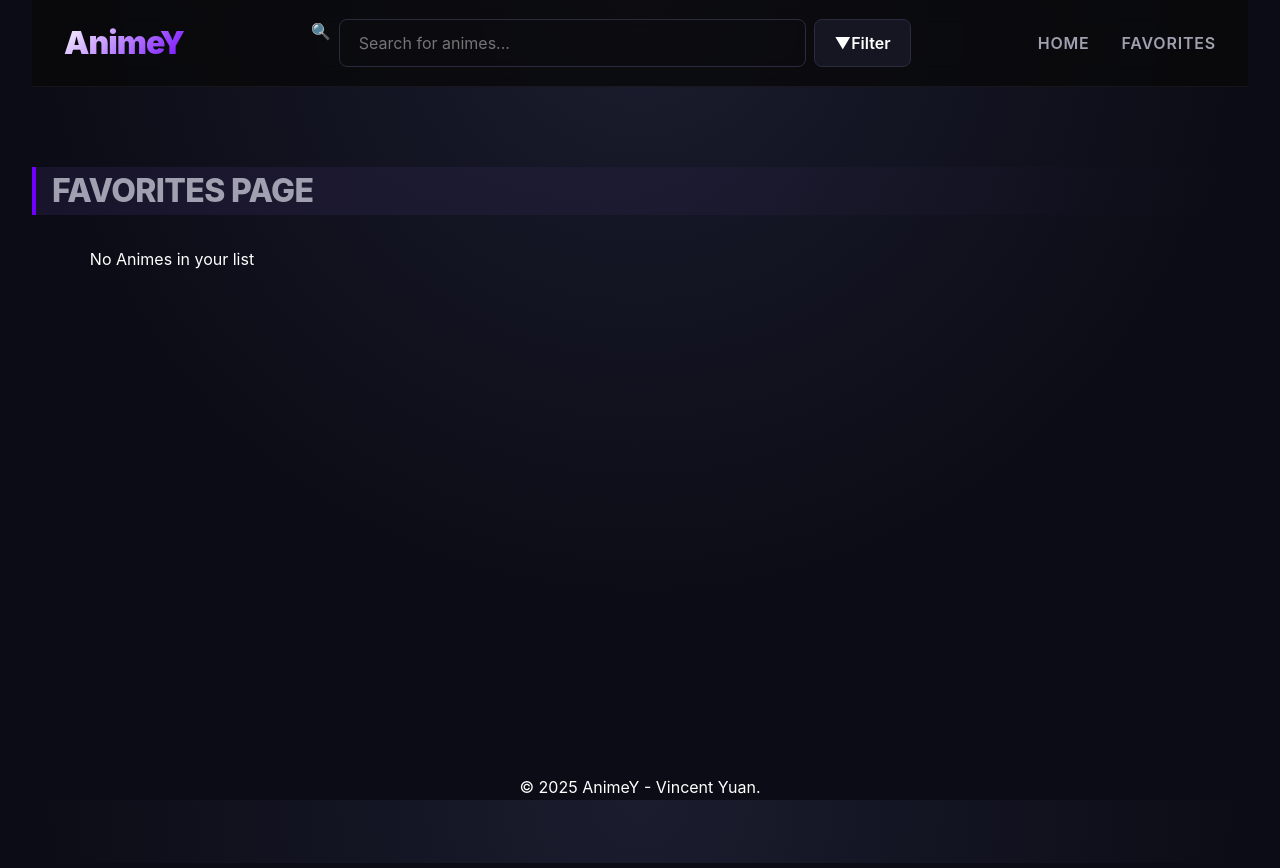
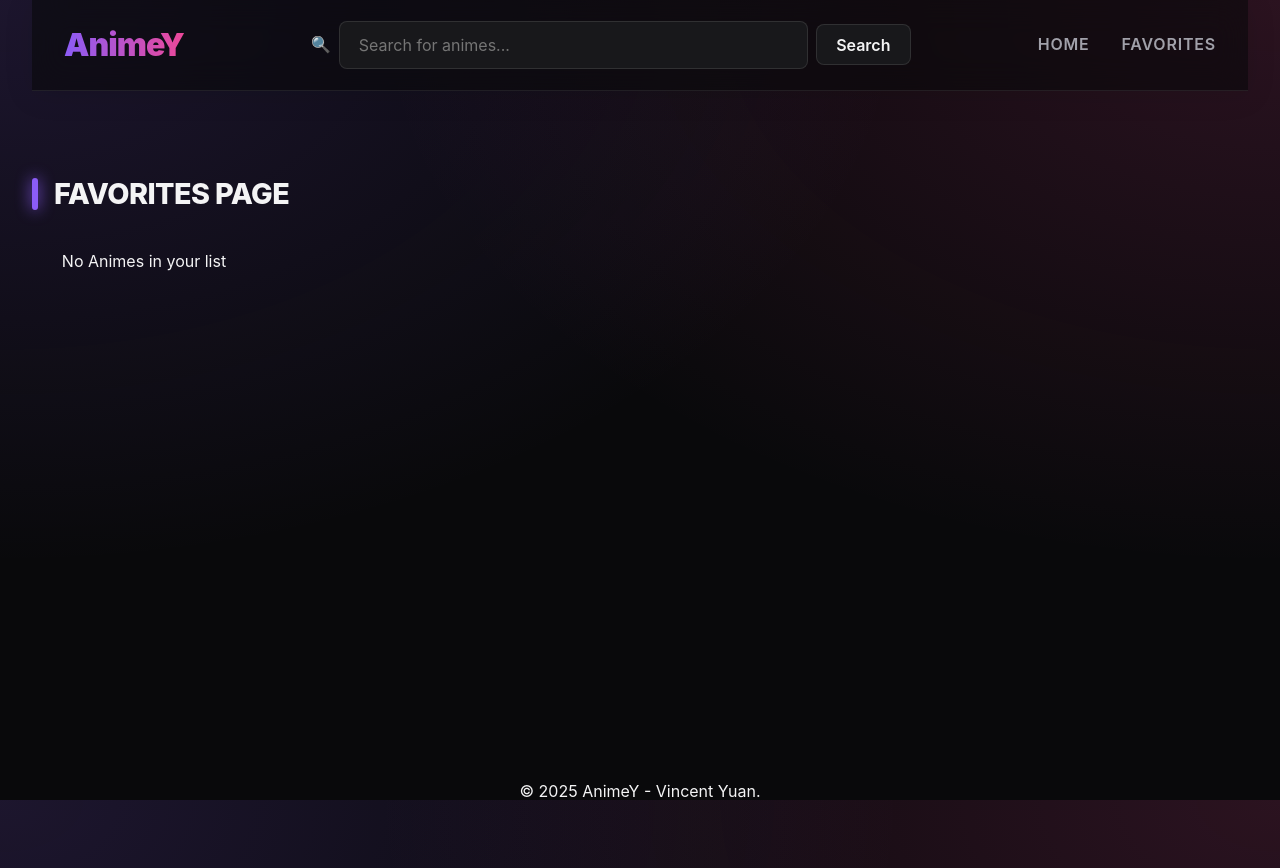
Before and after one commit to VincentYuann/Coding-Dojo, a React (Vite) app in the folder react-projects/frontend/: page /favorites in a window 1280 px wide. Built offline with nearby package versions, Linux system fonts and the light colour scheme.

Commit message:
asked gemini to generate CSS

```diff
--- a/react-projects/frontend/src/components/NavBar.jsx
+++ b/react-projects/frontend/src/components/NavBar.jsx
@@ -27,7 +27,7 @@ export default function NavBar() {
                     onChange={(e) => setText(e.target.value)}
                 />
                 <button type="button" className="filter-button" onClick={handleSubmit}>
-                    ▼Filter
+                    Search
                 </button>
             </form>
 
--- a/react-projects/frontend/src/css/App.css
+++ b/react-projects/frontend/src/css/App.css
@@ -1,9 +1,8 @@
 /* src/css/App.css */
 
-/* --- Main Layout (1440p Optimized) --- */
+/* --- Main Layout --- */
 #root {
   width: 100%;
-  /* Increased max-width to look good on 1440p screens */
   max-width: 2000px;
   margin: 0 auto;
   padding: 0 2rem 4rem;
@@ -17,18 +16,27 @@
 
 /* --- Headers --- */
 h2 {
-  font-size: 2rem;
+  font-size: 1.8rem;
   font-weight: 800;
   margin-bottom: 2rem;
   text-align: left;
   text-transform: uppercase;
   letter-spacing: -0.02em;
   /* Neon accent line on the left */
-  border-left: 4px solid var(--accent-primary);
-  padding-left: 1rem;
-  /* Fade gradient text background */
-  background: linear-gradient(90deg, rgba(139, 92, 246, 0.1) 0%, transparent 100%);
-  border-radius: 0 8px 8px 0;
+  display: flex;
+  align-items: center;
+  gap: 1rem;
+  color: var(--text-primary);
+}
+
+h2::before {
+  content: '';
+  display: block;
+  width: 6px;
+  height: 2rem;
+  background: var(--accent-primary);
+  border-radius: 4px;
+  box-shadow: 0 0 15px var(--accent-primary); /* Neon glow */
 }
 
 /* --- NavBar --- */
@@ -40,10 +48,11 @@ h2 {
   margin-bottom: 3rem;
 
   /* Glassmorphism Effect */
-  background: rgba(9, 9, 11, 0.8);
-  backdrop-filter: blur(12px);
-  -webkit-backdrop-filter: blur(12px);
-  border-bottom: 1px solid rgba(255, 255, 255, 0.05);
+  background: rgba(9, 9, 11, 0.6);
+  backdrop-filter: blur(16px);
+  -webkit-backdrop-filter: blur(16px);
+  border-bottom: 1px solid rgba(255, 255, 255, 0.08);
+  box-shadow: 0 4px 30px rgba(0, 0, 0, 0.1);
 
   position: sticky;
   top: 0;
@@ -56,7 +65,7 @@ h2 {
   color: var(--text-primary);
   letter-spacing: -1px;
   /* Text Gradient */
-  background: linear-gradient(135deg, #fff 0%, var(--accent-primary) 100%);
+  background: linear-gradient(to right, var(--accent-primary), var(--accent-secondary));
   -webkit-background-clip: text;
   -webkit-text-fill-color: transparent;
 }
@@ -97,16 +106,17 @@ h2 {
   width: 100%;
 }
 
-/* --- Search Form --- */
-.search-form {
+/* --- NavBar Search Form --- */
+.navbar .search-form {
   display: flex;
   gap: 0.5rem;
   width: 100%;
   max-width: 600px;
   margin: 0 2rem;
+  align-items: center;
 }
 
-.search-input {
+.navbar .search-input {
   flex-grow: 1;
   background-color: var(--bg-surface);
   border: 1px solid var(--border-color);
@@ -117,41 +127,68 @@ h2 {
   transition: all 0.2s ease;
 }
 
-.search-input:focus {
+.navbar .search-input:focus {
   outline: none;
   border-color: var(--accent-primary);
   box-shadow: 0 0 0 2px rgba(139, 92, 246, 0.2);
   background-color: #202024;
 }
 
-.search-button {
-  background-color: var(--accent-primary);
-  color: white;
-  font-weight: 600;
-  border: none;
-  padding: 0 1.5rem;
-  border-radius: 8px;
-  transition: all 0.2s ease;
+/* --- Filter Bar --- */
+.filter-bar {
+  background: var(--bg-surface);
+  border: 1px solid var(--border-color);
+  padding: 1.5rem;
+  border-radius: 16px;
+  box-shadow: var(--shadow-lg);
+  margin-bottom: 3rem;
+  text-align: left;
 }
 
-.search-button:hover {
-  background-color: var(--accent-dark);
-  box-shadow: var(--shadow-neon);
+/* Ensure the form inside FilterBar stacks vertically initially */
+.filter-bar .search-form {
+  display: flex;
+  flex-direction: column;
+  gap: 1.5rem;
+  width: 100%;
+  max-width: 100%; /* Use full width of container */
+  margin: 0;
 }
 
-/* --- Filter Bar --- */
-.filter-bar {
-  display: flex;
-  align-items: center;
-  gap: 1.5rem;
-  background-color: var(--bg-surface);
-  padding: 1rem 2rem;
-  border-radius: 12px;
-  border: 1px solid var(--border-color);
-  margin-bottom: 3rem;
-  flex-wrap: wrap;
+/* --- 1. Search Input Merged with Icon --- */
+.filter-search-input {
+  position: relative;
+  width: 100%;
 }
 
+.filter-search-input input {
+  width: 100%;
+  background-color: var(--bg-body);
+  border: 1px solid var(--border-color);
+  color: var(--text-primary);
+  padding: 0.8rem 1rem 0.8rem 3rem; /* Left padding creates space for icon */
+  border-radius: 8px;
+  font-size: 1rem;
+  outline: none;
+  transition: border-color 0.2s;
+}
+
+.filter-search-input input:focus {
+  border-color: var(--accent-primary);
+  box-shadow: 0 0 0 2px rgba(139, 92, 246, 0.2);
+}
+
+.filter-search-input .search-icon {
+  position: absolute;
+  left: 1rem;
+  top: 50%;
+  transform: translateY(-50%);
+  pointer-events: none; /* Allows clicks to pass through to the input */
+  font-size: 1.1rem;
+  opacity: 0.7;
+}
+
+/* --- 2. Horizontal Filters --- */
 .filter-bar h3 {
   margin: 0;
   font-size: 0.9rem;
@@ -160,6 +197,42 @@ h2 {
   color: var(--text-secondary);
 }
 
+.filters {
+  display: flex;
+  flex-wrap: wrap; /* Allows wrapping on small screens */
+  gap: 1rem;
+  align-items: center;
+  width: 100%;
+}
+
+.filter-group {
+  display: flex;
+  align-items: center;
+}
+
+/* Inputs inside Filter Bar */
+.filter-bar select,
+.filter-bar input[type="number"],
+.filter-bar input[type="text"] {
+  background-color: var(--bg-body);
+  border: 1px solid var(--border-color);
+  color: var(--text-primary);
+  padding: 0.6rem 1rem;
+  border-radius: 8px;
+  font-size: 0.9rem;
+  outline: none;
+  transition: border-color 0.2s;
+  /* Min width ensures they don't get too small */
+  min-width: 120px;
+}
+
+.filter-bar select:focus,
+.filter-bar input:focus {
+  border-color: var(--accent-primary);
+  box-shadow: 0 0 0 2px rgba(139, 92, 246, 0.2);
+}
+
+/* Checkbox specific styling */
 .filter-bar label {
   display: flex;
   align-items: center;
@@ -170,53 +243,76 @@ h2 {
   padding: 0.5rem 1rem;
   border-radius: 6px;
   transition: background 0.2s;
+  background-color: var(--bg-body);
+  border: 1px solid var(--border-color);
 }
 
 .filter-bar label:hover {
-  background-color: rgba(255, 255, 255, 0.05);
+  background-color: var(--bg-surface-hover);
+  border-color: var(--accent-primary);
 }
 
-.filter-bar input[type="radio"] {
-  accent-color: var(--accent-primary);
+/* Filter Buttons Container */
+.filter-button-inputs {
+  display: flex;
+  gap: 1rem;
+  margin-left: auto; /* Pushes buttons to the right if space allows */
+}
+
+.apply-filters-button {
+  background-color: var(--accent-primary);
+  color: white;
+  border: none;
+}
+
+.apply-filters-button:hover {
+  background-color: var(--accent-glow);
+  box-shadow: var(--shadow-neon);
+}
+
+.clear-filters-button {
+  background-color: transparent;
+  color: var(--text-secondary);
+  border: 1px solid var(--border-color);
+}
+
+.clear-filters-button:hover {
+  border-color: var(--text-primary);
+  color: var(--text-primary);
 }
 
 /* --- Anime Grids --- */
-/* Optimized for 25 items:
-   - Mobile: 1 column
-   - Tablet: 2-3 columns
-   - Desktop (1080p): 4-5 columns
-   - Desktop (1440p): 5-6 columns
-   Using minmax(240px, 1fr) ensures cards are large enough to show detail */
 .top-anime-list, .random-anime-list, .search-results, .favorite-anime-list {
   display: grid;
-  grid-template-columns: repeat(auto-fill, minmax(240px, 1fr));
-  gap: 2rem;
+  grid-template-columns: repeat(auto-fill, minmax(220px, 1fr));
+  gap: 1.5rem;
   margin-bottom: 4rem;
 }
 
 /* --- AnimeCard Component --- */
 .anime-card {
+  background: var(--bg-surface);
+  border-radius: 16px;
+  overflow: hidden;
+  border: 1px solid var(--border-color);
+  transition: all 0.3s cubic-bezier(0.4, 0, 0.2, 1);
   position: relative;
-  background-color: var(--bg-surface);
-  border-radius: 12px;
-  overflow: hidden;
-  border: 1px solid rgba(255, 255, 255, 0.03);
-  transition: transform 0.3s ease, box-shadow 0.3s ease, border-color 0.3s ease;
+  box-shadow: var(--shadow-sm);
   display: flex;
   flex-direction: column;
   height: 100%;
 }
 
 .anime-card:hover {
-  transform: translateY(-6px);
+  transform: translateY(-8px);
+  border-color: var(--accent-primary);
   box-shadow: var(--shadow-lg), var(--shadow-neon);
-  border-color: var(--accent-primary);
   z-index: 2;
 }
 
 .anime-poster {
   width: 100%;
-  aspect-ratio: 2 / 3; /* Standard poster ratio */
+  aspect-ratio: 2 / 3;
   overflow: hidden;
   position: relative;
 }
@@ -229,10 +325,10 @@ h2 {
 }
 
 .anime-card:hover .anime-poster img {
-  transform: scale(1.08);
+  transform: scale(1.1);
 }
 
-/* Overlay & Buttons */
+/* Heart Button */
 .anime-overlay {
   position: absolute;
   top: 10px;
@@ -241,12 +337,12 @@ h2 {
 }
 
 .favorite {
-  background: rgba(0, 0, 0, 0.6);
+  background: rgba(0, 0, 0, 0.5);
   backdrop-filter: blur(4px);
   border: 1px solid rgba(255, 255, 255, 0.2);
   color: white;
-  width: 40px;
-  height: 40px;
+  width: 36px;
+  height: 36px;
   border-radius: 50%;
   display: flex;
   align-items: center;
@@ -257,9 +353,9 @@ h2 {
 }
 
 .favorite:hover {
-  background-color: var(--accent-primary);
-  border-color: var(--accent-primary);
-  transform: scale(1.1);
+  background: var(--accent-secondary);
+  border-color: var(--accent-secondary);
+  transform: scale(1.1) rotate(10deg);
 }
 
 /* Card Content */
@@ -276,7 +372,6 @@ h2 {
   font-weight: 700;
   margin-bottom: 0.75rem;
   color: var(--text-primary);
-  /* Truncate title after 2 lines */
   display: -webkit-box;
   -webkit-line-clamp: 2;
   -webkit-box-orient: vertical;
@@ -326,13 +421,23 @@ h2 {
   transform: none;
 }
 
-/* --- States --- */
+/* --- States & Animations --- */
 .messages {
   margin-bottom: 2rem;
   font-size: 1.1rem;
   color: var(--text-secondary);
 }
 
-.loading-spinner {
-  color: var(--accent-primary);
-  font-weight: 600;
+@keyframes pulse {
+  0% { opacity: 0.6; }
+  50% { opacity: 1; }
+  100% { opacity: 0.6; }
+}
+
+.loading-spinner, .loading-text {
+  color: var(--accent-glow);
+  font-weight: bold;
+  letter-spacing: 0.1em;
+  text-transform: uppercase;
+  animation: pulse 1.5s infinite ease-in-out;
+}
--- a/react-projects/frontend/src/css/index.css
+++ b/react-projects/frontend/src/css/index.css
@@ -2,35 +2,32 @@
 
 :root {
   /* Fonts */
-  font-family: 'Inter', system-ui, Avenir, Helvetica, Arial, sans-serif;
-  line-height: 1.5;
-  font-weight: 400;
+  font-family: 'Inter', system-ui, -apple-system, sans-serif;
+  line-height: 1.6;
 
-  /* Animekai Dark Theme Palette */
-  --bg-body: #0b0c15;         /* Very deep blue-black */
-  --bg-card: #151621;         /* Slightly lighter for cards */
-  --bg-overlay: rgba(11, 12, 21, 0.85); /* Glass effect background */
+  /* Deep Space Theme Palette */
+  --bg-body: #09090b;           /* Darker, cleaner black */
+  --bg-surface: #18181b;        /* Slightly lighter for cards */
+  --bg-surface-hover: #27272a;  /* Lighter still for hovers */
 
-  --text-primary: #ffffff;
-  --text-secondary: #a0a0b0;
+  /* Text */
+  --text-primary: #f4f4f5;
+  --text-secondary: #a1a1aa;
+  --text-muted: #52525b;
 
-  /* Neon Accents */
-  --accent-primary: #7000ff;  /* Vibrant Violet */
-  --accent-glow: #bc00dd;     /* Neon Pink/Purple for hovers */
-  --accent-text: #e0e0ff;
+  /* Neon Accents - Cyberpunk Violet & Pink */
+  --accent-primary: #8b5cf6;    /* Violet-500 */
+  --accent-glow: #a78bfa;       /* Violet-400 */
+  --accent-secondary: #ec4899;  /* Pink-500 (for Favorites/Hearts) */
 
-  --border-color: #2a2b3d;
-  --shadow-card: 0 8px 20px rgba(0, 0, 0, 0.5);
-  --shadow-glow: 0 0 15px rgba(112, 0, 255, 0.3);
+  --border-color: rgba(255, 255, 255, 0.1);
+
+  /* Shadows */
+  --shadow-sm: 0 1px 2px 0 rgba(0, 0, 0, 0.05);
+  --shadow-lg: 0 10px 15px -3px rgba(0, 0, 0, 0.5);
+  --shadow-neon: 0 0 20px rgba(139, 92, 246, 0.15); /* Subtle glow */
 
   color-scheme: dark;
-  color: var(--text-primary);
-  background-color: var(--bg-body);
-
-  font-synthesis: none;
-  text-rendering: optimizeLegibility;
-  -webkit-font-smoothing: antialiased;
-  -moz-osx-font-smoothing: grayscale;
 }
 
 /* Reset */
@@ -43,8 +40,13 @@
 body {
   min-width: 320px;
   min-height: 100vh;
-  background-image: radial-gradient(circle at top center, #1b1c2e 0%, var(--bg-body) 60%);
+  background-color: var(--bg-body);
+  /* Subtle mesh gradient background */
+  background-image:
+      radial-gradient(at 0% 0%, rgba(139, 92, 246, 0.15) 0px, transparent 50%),
+      radial-gradient(at 100% 0%, rgba(236, 72, 153, 0.15) 0px, transparent 50%);
   background-attachment: fixed;
+  color: var(--text-primary);
 }
 
 /* --- Global Elements --- */
@@ -67,7 +69,7 @@ button {
   font-size: 1em;
   font-weight: 600;
   font-family: inherit;
-  background-color: var(--bg-card);
+  background-color: var(--bg-surface);
   color: var(--text-primary);
   cursor: pointer;
   transition: all 0.25s cubic-bezier(0.25, 0.46, 0.45, 0.94);
```
